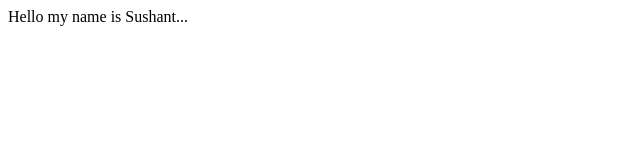
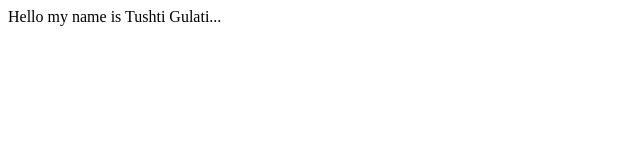
Before and after one commit to tushti19/tushti-demo, a plain HTML site: page index.html in a window 1280 px wide. Shown: the full height of the page, 0-640 px from the left. Drawn offline with Linux system fonts and the light colour scheme.

Commit message:
replaced sushant's name
added my name

```diff
--- a/index.html
+++ b/index.html
@@ -6,6 +6,6 @@
     <title>Document</title>
 </head>
 <body>
-    Hello my name is Sushant...
+    Hello my name is Tushti Gulati...
 </body>
 </html>
```
